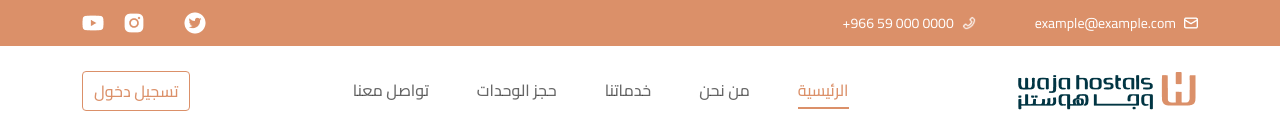
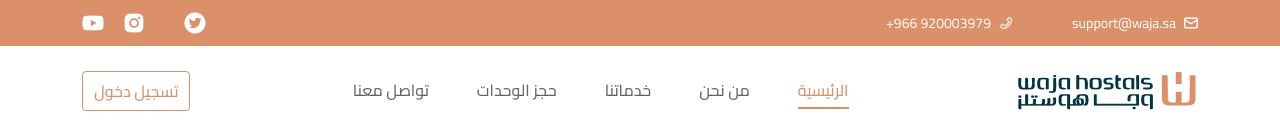
Before and after one commit to Marwan88nasser/waja_Hostals_Template, a plain HTML site: page ReservationUnits.html in a window 1280 px wide. Shown: the top 133 px of the page. Drawn offline with Linux system fonts and the light colour scheme.

Commit message:
edit front

```diff
--- a/ReservationUnits.html
+++ b/ReservationUnits.html
@@ -27,11 +27,11 @@
         <div class="items">
           <div class="item">
             <img src="./images/icon/email-light.png" alt="" class="icon" />
-            example@example.com
+            support@waja.sa
           </div>
           <div class="item">
             <img src="./images/icon/phone-light.png" alt="" class="icon" />
-            <bdi>+966 59 000 0000</bdi>
+            <bdi>+966 920003979</bdi>
           </div>
         </div>
         <div class="social">
```
Also changed, not shown: contact.html (+1 -1 lines), index.html (+1 -1 lines).
